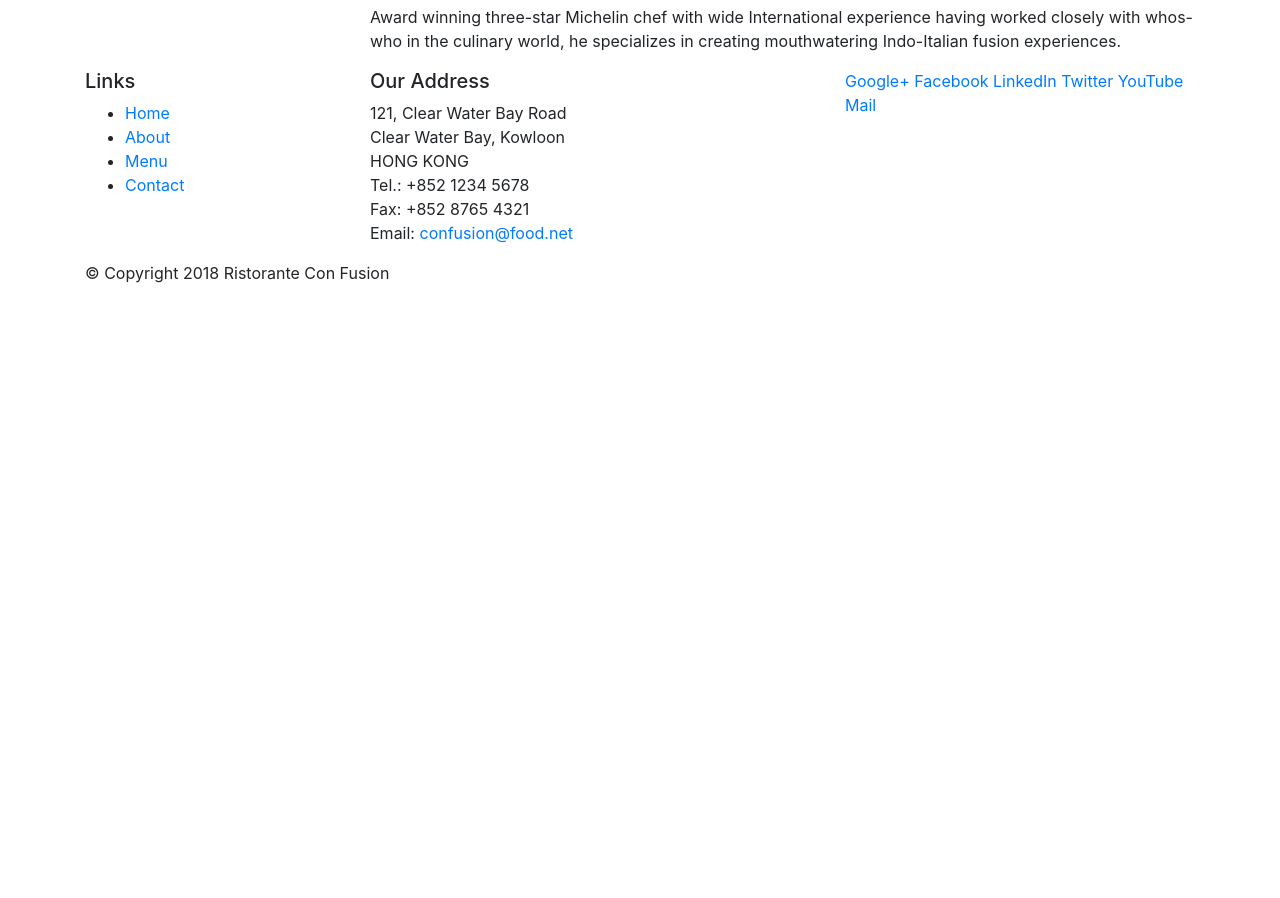
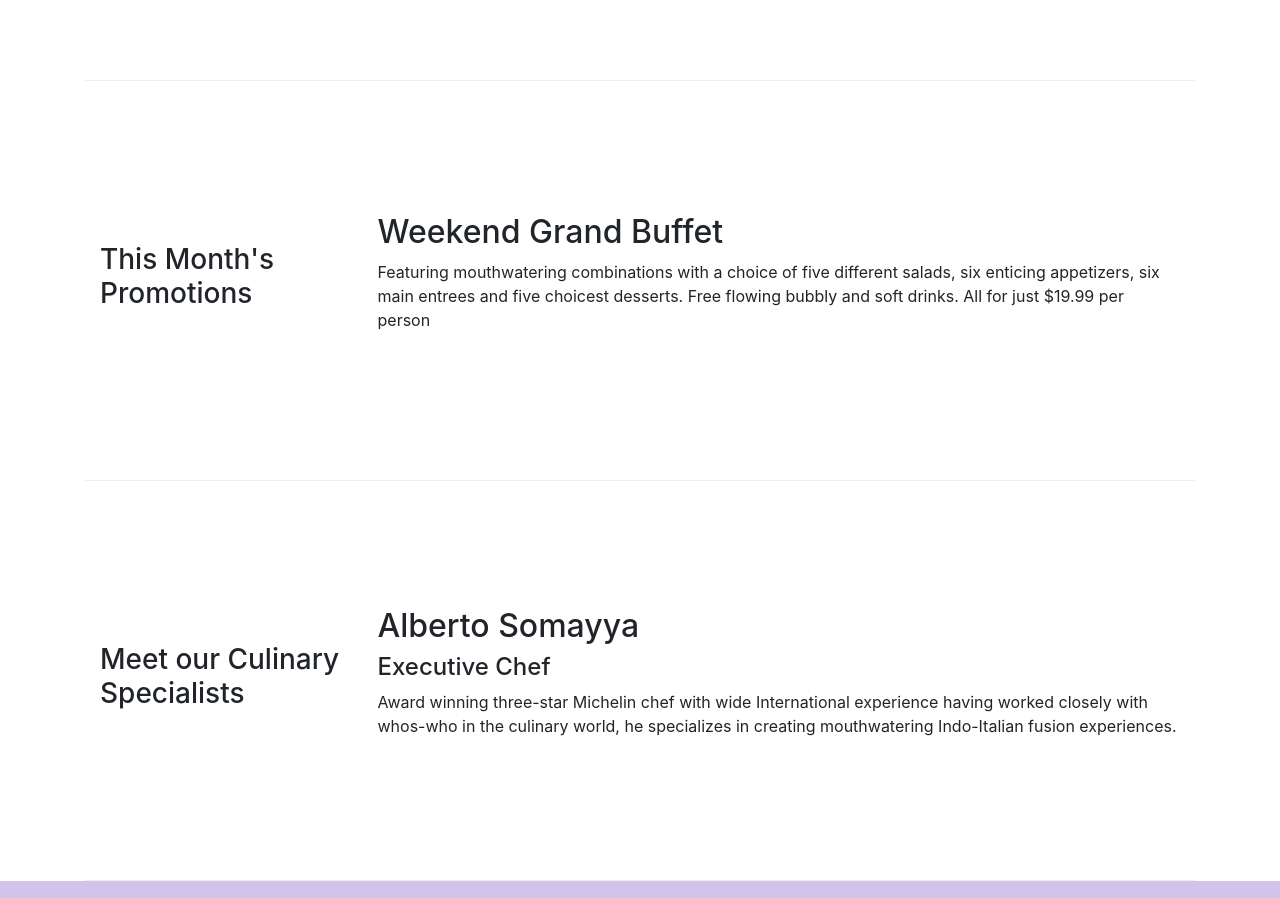
Before and after one commit to Dakshayani-koppuravuri/Bootstrap_intro, a website: page index.html in a window 1280 px wide. Shown: the part 603-1501 px from the top of the page. Before the commit the page ends 904 px from the top, so only its background shows below. Drawn offline with nearby package versions, Linux system fonts and the light colour scheme.

Commit message:
Bootstrap Grid Part 2

```diff
--- /dev/null
+++ b/css/styles.css
@@ -0,0 +1,30 @@
+.row-header {
+  margin: 0px auto;
+  padding: 0px;
+}
+
+.row-content {
+  margin: 0px auto;
+  padding: 50px 0px 50px 0px;
+  border-bottom: 1px ridge;
+  min-height: 400px;
+}
+
+.footer {
+  background-color: #d1c4e9;
+  margin: 0px auto;
+  padding: 20px 0px 20px 0px;
+}
+
+.jumbotron {
+  padding: 70px 30px 70px 30px;
+  margin: 0px auto;
+  background: #9575cd;
+  color: floralwhite;
+}
+
+address {
+  font-size: 80%;
+  margin: 0px;
+  color: #0f0f0f;
+}
--- a/index.html
+++ b/index.html
@@ -14,13 +14,14 @@
       rel="stylesheet"
       href="node_modules/bootstrap/dist/css/bootstrap.min.css"
     />
+    <link rel="stylesheet" href="css/styles.css" />
     <title>Ristorante Con Fusion</title>
   </head>
 
   <body>
     <header class="jumbotron">
       <div class="container">
-        <div class="row">
+        <div class="row row-header">
           <div class="col-12 col-sm-6">
             <h1>Ristorante con Fusion</h1>
             <p>
@@ -35,7 +36,7 @@
     </header>
 
     <div class="container">
-      <div class="row">
+      <div class="row row-content align-items-center">
         <div class="col-12 col-sm-4 col-md-3">
           <h3>Our Lipsmacking Culinary Creations</h3>
         </div>
@@ -49,7 +50,7 @@
         </div>
       </div>
 
-      <div class="row">
+      <div class="row row-content align-items-center">
         <div class="col-12 col-sm-4 col-md-3">
           <h3>This Month's Promotions</h3>
         </div>
@@ -64,7 +65,7 @@
         </div>
       </div>
 
-      <div class="row">
+      <div class="row row-content align-items-center">
         <div class="col-12 col-sm-4 col-md-3">
           <h3>Meet our Culinary Specialists</h3>
         </div>
@@ -81,12 +82,12 @@
       </div>
     </div>
 
-    <footer>
+    <footer class="footer">
       <div class="container">
         <div class="row">
           <div class="col-4 col-sm-2">
             <h5>Links</h5>
-            <ul>
+            <ul class="list-unstyled">
               <li><a href="#">Home</a></li>
               <li><a href="#">About</a></li>
               <li><a href="#">Menu</a></li>
@@ -104,8 +105,8 @@
               Email: <a href="mailto:confusion@food.net">confusion@food.net</a>
             </address>
           </div>
-          <div class="col-12 col-sm-4">
-            <div>
+          <div class="col-12 col-sm-4 align-self-center">
+            <div class="test-center">
               <a href="http://google.com/+">Google+</a>
               <a href="http://www.facebook.com/profile.php?id=">Facebook</a>
               <a href="http://www.linkedin.com/in/">LinkedIn</a>
@@ -115,7 +116,7 @@
             </div>
           </div>
         </div>
-        <div class="row">
+        <div class="row justify-content-center">
           <div class="col-auto">
             <p>© Copyright 2018 Ristorante Con Fusion</p>
           </div>
```
